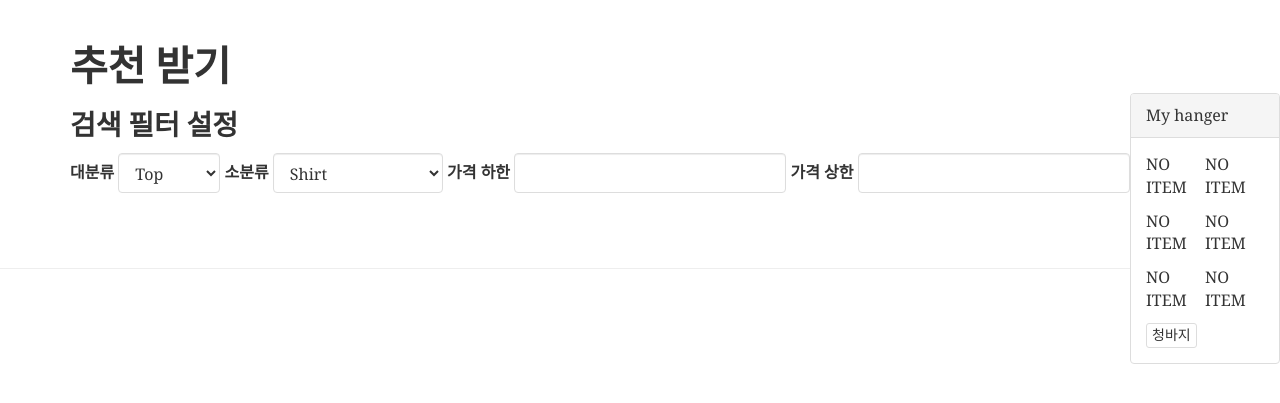
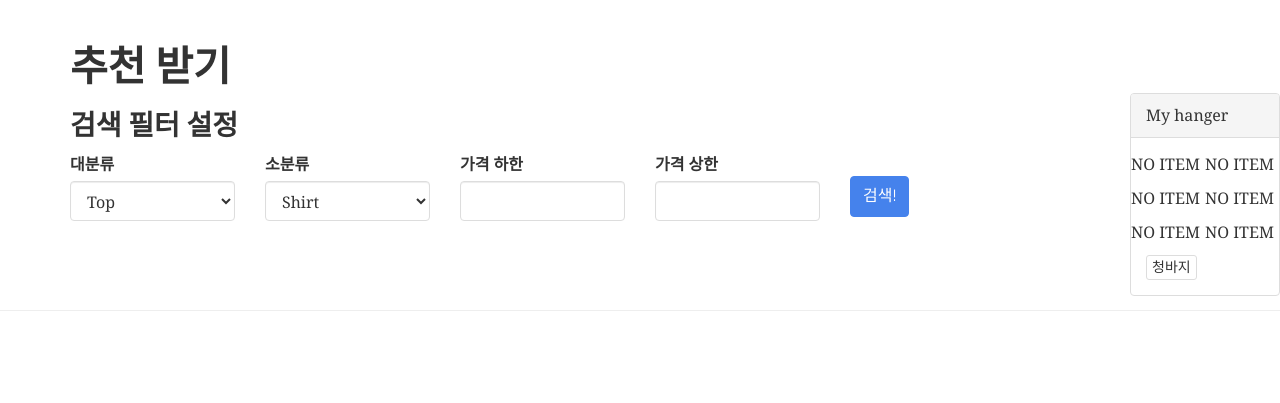
Before and after one commit to jh-jeong/diver, a Django app: page /search/ in a window 1280 px wide. Shown: the part 67-470 px from the top of the page. Run offline with Django 3.2, Linux system fonts and the light colour scheme; data comes from the database, SQL or seed files in the repository; some libraries are stand-ins or nearby versions.

Commit message:
template tweaks

```diff
--- a/diver/diver/templates/base.html
+++ b/diver/diver/templates/base.html
@@ -14,6 +14,8 @@
   <link rel="stylesheet" type="text/css" href="{% static 'css/font-awesome.min.css' %}">
   <link rel="stylesheet" type="text/css" href="{% static 'css/jquery-ui.min.css' %}">
   <link rel="stylesheet" type="text/css" href="{% static 'css/stars.css' %}">
+  <link rel="stylesheet"
+        href="https://maxcdn.bootstrapcdn.com/font-awesome/4.5.0/css/font-awesome.min.css">
 
   <style type="text/css">
     .main.container {
--- a/diver/diver/templates/search.html
+++ b/diver/diver/templates/search.html
@@ -8,11 +8,10 @@
 {% block content %}
 <h1>추천 받기</h1>
 <h3>검색 필터 설정</h3>
-<form method="post" enctype="multipart/form-data" class="form-inline search-form">
-
-
+<form method="post" enctype="multipart/form-data" class="search-form">
   {% csrf_token %}
-  <div class="form-group">
+  <div class="row">
+    <div class="form-group col-md-2">
       <label for="category1">대분류</label>
       <select class="form-control" id="category1">
         {% for c in categories %}
@@ -21,7 +20,7 @@
       </select>
     </div>
 
-  <div class="form-group">
+    <div class="form-group col-md-2">
       <label for="category2">소분류</label>
       <select name="category" class="form-control" id="category2">
         {% for c1 in categories %}
@@ -32,16 +31,21 @@
       </select>
     </div>
 
-  <div class="form-group">
+    <div class="form-group col-md-2">
       <label for="lower">가격 하한</label>
       <input name="lower" class="form-control" type="number" id="lower" value="{{ lower }}">
     </div>
 
-  <div class="form-group">
+    <div class="form-group col-md-2">
       <label for="upper">가격 상한</label>
       <input name="upper" class="form-control" type="number" id="upper" value="{{ upper }}">
     </div>
+    <div class="form-group col-md-2">
+      <br>
       <input type="submit" id="send" value="검색!" class="btn btn-primary"/>
+    </div>
+  </div>
+
 </form>
 
 <div class="row">
@@ -55,7 +59,8 @@
         <img src="{{ item.images }}">
         <div class="row">
           <div class="col-md-12 col-xs-12">
-            <p class="btn btn-link ellipsis">{{ item.name }}</p>
+            <a class="btn btn-link ellipsis" href="{{item.purchase_url}}"
+              target="_blank">{{ item.name }}</a>
           </div>
           <div class="col-md-6 col-xs-6">
             <p class="btn btn-link">{{ item.price }}</p>
@@ -75,12 +80,18 @@
 <div id="hanger" class="panel panel-default">
   <div class="panel-heading">My hanger</div>
     <div class="panel-body">
+      <div class="row">
         <div class="hanger-slot outer-slot col-md-6" data-accepts="OUTER">{% hanger_item hanger "OUTER" 0 %}</div>
         <div class="hanger-slot outer-slot col-md-6" data-accepts="OUTER">{% hanger_item hanger "OUTER" 1 %}</div>
+      </div>
+      <div class="row">
         <div class="hanger-slot top-slot col-md-6" data-accepts="TOP">{% hanger_item hanger "TOP" 0 %}</div>
         <div class="hanger-slot top-slot col-md-6" data-accepts="TOP">{% hanger_item hanger "TOP" 1 %}</div>
+      </div>
+      <div class="row">
         <div class="hanger-slot bottom-slot col-md-6" data-accepts="BOTTOM">{% hanger_item hanger "BOTTOM" 0 %}</div>
         <div class="hanger-slot shoes-slot col-md-6" data-accepts="SHOE">{% hanger_item hanger "SHOE" 0 %}</div>
+      </div>
       <div class="recommendation">
         <a class="btn btn-default btn-xs">청바지</a>
       </div>
```
Also changed, not shown: diver/diver/templates/auth.html (+25 -4 lines). Lines whose indentation alone changed are shown as unchanged.
